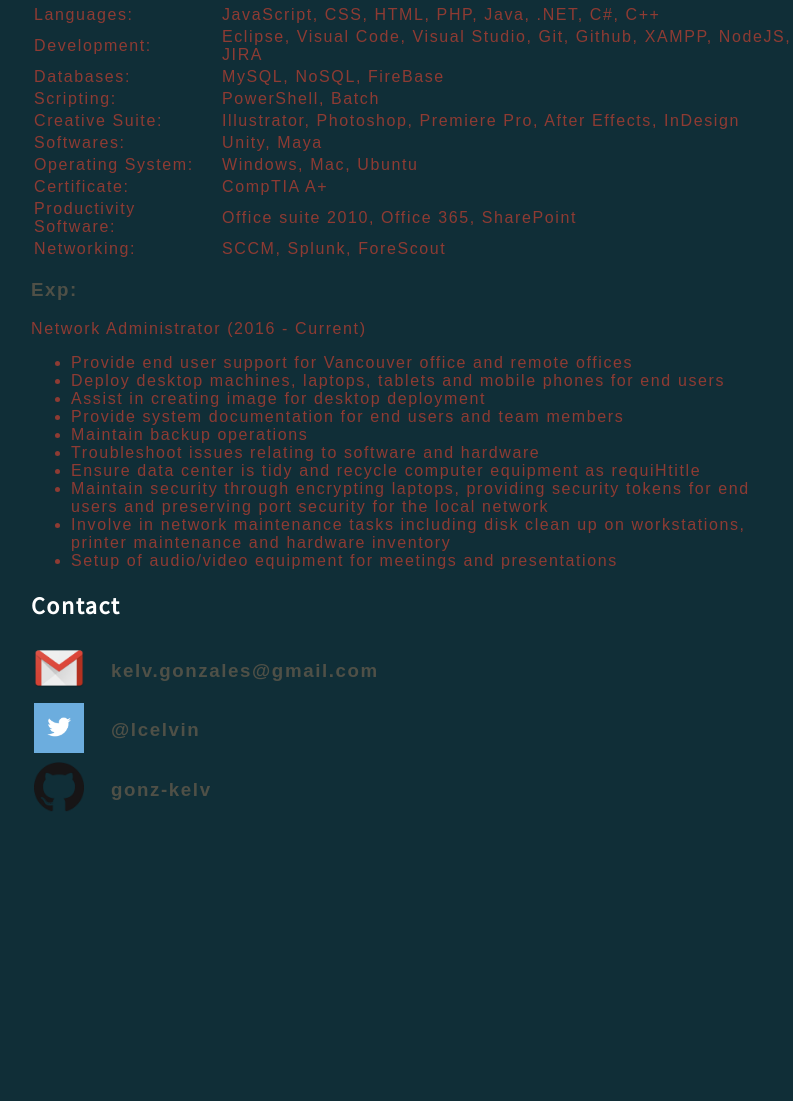
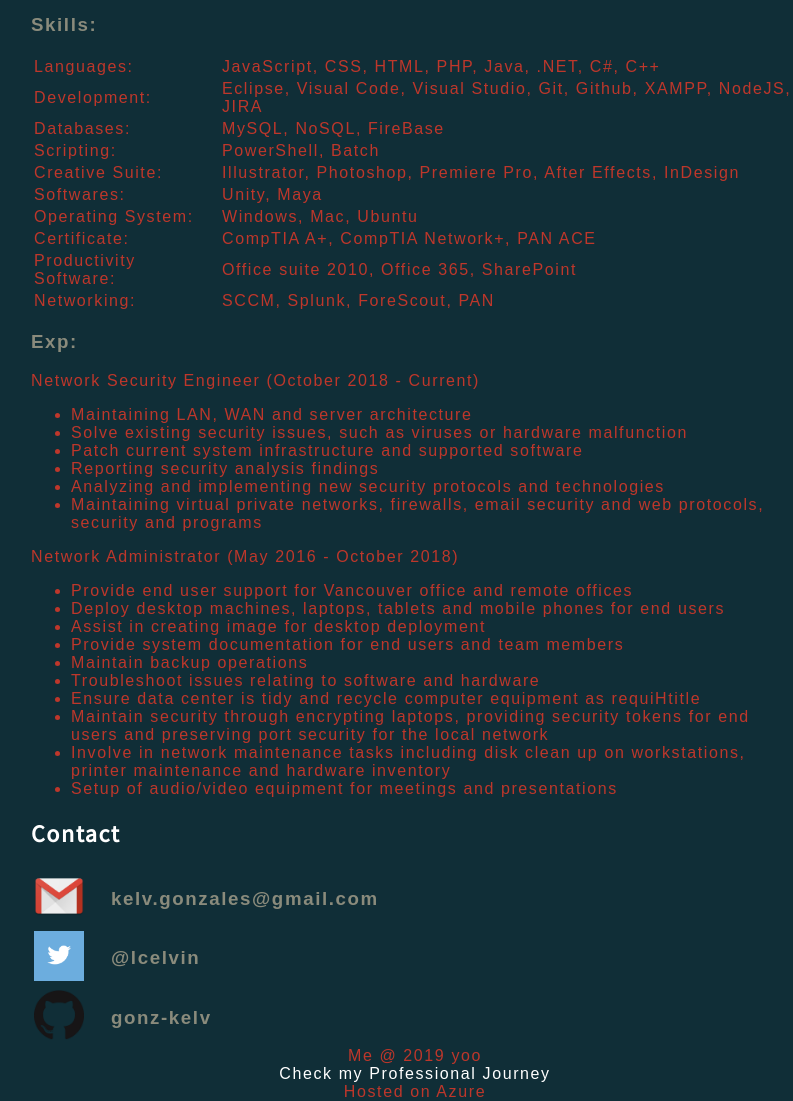
Before and after one commit to gonz-kelv/Portfolio, a plain HTML site: page index.html in a window 1280 px wide. Shown: the part 1359-2460 px from the top of the page, without its empty margins (225-1018 px from the left). Before the commit the page ends 2218 px from the top, so only its background shows below. Drawn offline with Linux system fonts and the light colour scheme.

Commit message:
commit changes for now

```diff
--- a/css/main.css
+++ b/css/main.css
@@ -15,7 +15,7 @@
 	font-family: 'Source Sans Pro Light', sans-serif;
 	font-weight: 300;
 	letter-spacing: .1em;
-	color: #8E3B33;
+	color: #be372b;
 	margin: 0 auto;
 	padding: 0;
 	padding-top: 2%;
@@ -43,7 +43,7 @@
 }
 
 h3{
-	color:#4f5047;
+	color:#8a8b7c;
 }
 
 /*
@@ -170,6 +170,7 @@
 
 footer{
 	height:5%;
+	text-align: center;
 }
 
 /*
--- a/index.html
+++ b/index.html
@@ -12,6 +12,8 @@
 
 	<link rel="stylesheet" type="text/css" href="css/main.css">
 
+	<link rel="icon" type="image/png" href="klogo.ico" />
+
 </head>
 
 <body>
@@ -21,7 +23,8 @@
 		<img src="https://www.gravatar.com/avatar/acc01d9e28f3bc951b388cde6935826e?"><h1 class="Htitle">Kelvin Gonzales</h1>
 	</section>
 		<h3>DRIVEN, CREATIVE & TECHNICAL</h3>
-		<p>I'm a Network Administrator who enjoys scripting. I love to work with new technologies and implement innovative solutions. Its rewarding to help end-user with their challenges to improve their tasks and troubleshoot any errors. I want to automate processes and workflow to save time and be able to work on more valuable responsibility.</p>
+		<p>I'm a Network Security Engineer who doesn't like security to become a hindrance over functionality.</p>
+		<p>I enjoy scripting. I love to work with new technologies and implement innovative solutions. Its rewarding to help end-user with their challenges to improve their tasks and troubleshoot any errors. I want to automate processes and workflows to save time and be able to work on more valuable responsibility.</p>
 		<p>I am an aspiring developer. I feel like a detective when I code. There is a problem that I need to solve and I am looking for the solution. Debugging leaves trails that will lead me to a clue on how to solve the case. In the end, its rewarding when I get the job done. Case closed!<p>
 		<p>I love the world of technology. I am fascinated how it can help people do things more efficient. However, it can become a double edge sword where it can make us very inefficient hehe.</p>
 
@@ -72,7 +75,7 @@
 				</tr>
 				<tr>
 					<td>Certificate:</td>
-					<td>CompTIA A+</td>
+					<td>CompTIA A+, CompTIA Network+, PAN ACE</td>
 				</tr>
 				<tr>
 					<td>Productivity Software:</td>
@@ -80,11 +83,21 @@
 				</tr>
 				<tr>
 					<td>Networking:</td>
-					<td>SCCM, Splunk, ForeScout</td>
+					<td>SCCM, Splunk, ForeScout, PAN</td>
 				</tr>
 			</table>
 			<h3>Exp:</h3>
-			<p>Network Administrator (2016 - Current)</p>
+			<p>Network Security Engineer (October 2018 - Current)</p>
+			<ul>
+				<li>Maintaining LAN, WAN and server architecture</li>
+				<li>Solve existing security issues, such as viruses or hardware malfunction</li>
+				<li>Patch current system infrastructure and supported software</li>
+				<li>Reporting security analysis findings</li>
+				<li>Analyzing and implementing new security protocols and technologies</li>
+				<li>Maintaining virtual private networks, firewalls, email security and web protocols, security and programs</li>
+
+			</ul>
+			<p>Network Administrator (May 2016 - October 2018)</p>
 			<ul>
 				<li>Provide end user support for Vancouver office and remote offices</li>
 				<li>Deploy desktop machines, laptops, tablets and mobile phones for end users</li>
@@ -123,7 +136,11 @@
 			</div>
 			<h3>gonz-kelv</h3>
 		</div>
-	<footer></footer>
+	<footer>
+		<div>Me @ 2019 yoo</div>
+		<div><a href="https://medium.com/@kelv.gonzales">Check my Professional Journey</a></div>
+		<div>Hosted on Azure</div>
+	</footer>
 </body>
 
 </html>
--- a/server.js
+++ b/server.js
@@ -1,5 +1,5 @@
 var connect = require('connect');
 var serveStatic = require('serve-static');
 connect().use(serveStatic(__dirname)).listen(8080, function(){
-    console.log('Server running on 8080...');
+    console.log('Running your webpage!');
 });
```
